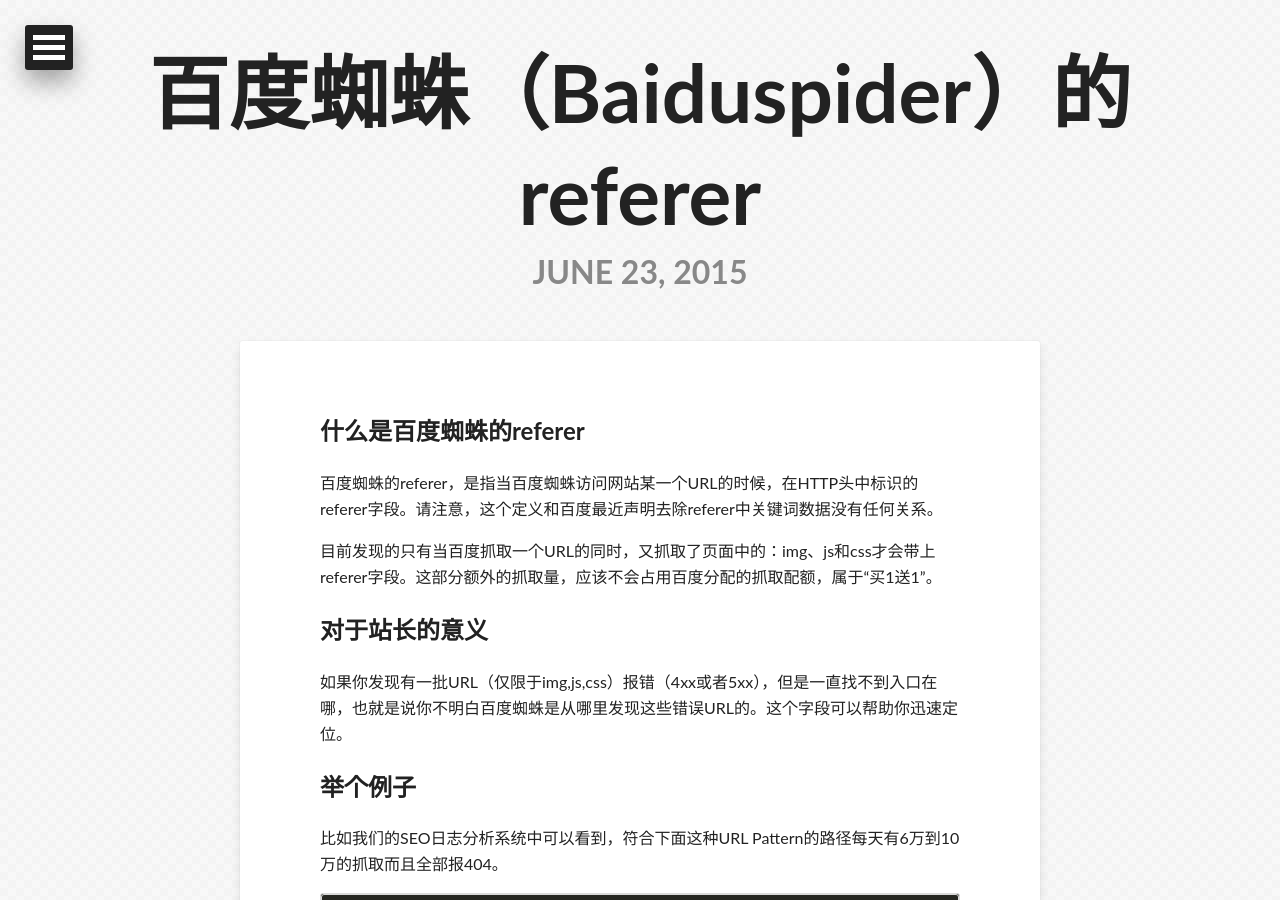
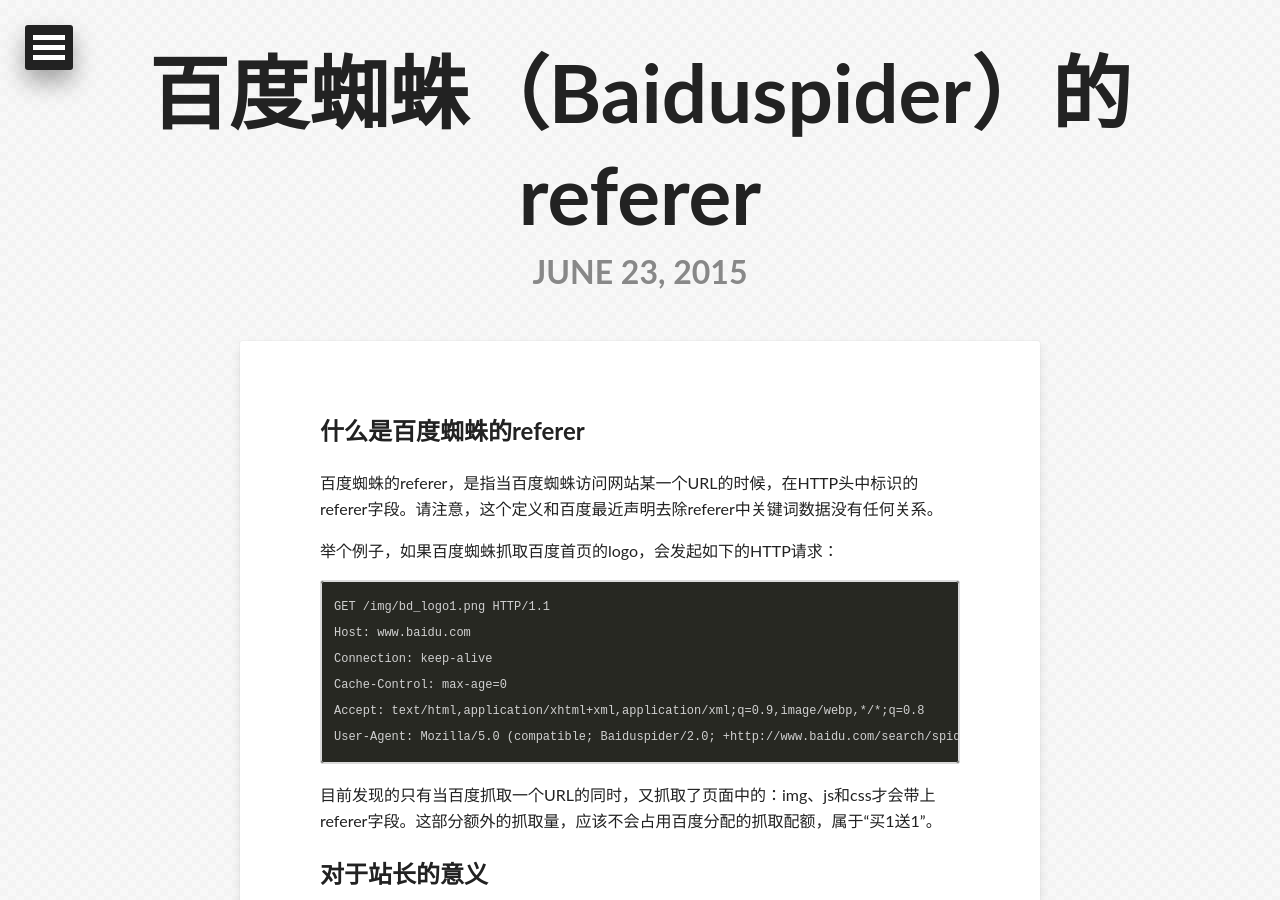
Before and after one commit to apyixiang/apyixiang.github.io, a Jekyll site: the page built from _posts/2015-06-23-baidu-spider-referrer.markdown, in a window 1280 px wide and 900 px high. Built offline with Jekyll 4.4.1, drawn with Linux system fonts in a browser that asks for light colours; some web fonts are replaced; Markdown is read by kramdown in place of the engine named in the settings; comment, search, counter and statistics services are not loaded; some of the changed text lies outside the part shown.

Commit message:
add example of baiduspider

````diff
--- a/_posts/2015-06-23-baidu-spider-referrer.markdown
+++ b/_posts/2015-06-23-baidu-spider-referrer.markdown
@@ -12,6 +12,17 @@
 ------------------
 
 百度蜘蛛的referer，是指当百度蜘蛛访问网站某一个URL的时候，在HTTP头中标识的referer字段。请注意，这个定义和百度最近声明去除referer中关键词数据没有任何关系。
+
+举个例子，如果百度蜘蛛抓取百度首页的logo，会发起如下的HTTP请求：
+
+```
+GET /img/bd_logo1.png HTTP/1.1
+Host: www.baidu.com
+Connection: keep-alive
+Cache-Control: max-age=0
+Accept: text/html,application/xhtml+xml,application/xml;q=0.9,image/webp,*/*;q=0.8
+User-Agent: Mozilla/5.0 (compatible; Baiduspider/2.0; +http://www.baidu.com/search/spider.html
+```
 
 目前发现的只有当百度抓取一个URL的同时，又抓取了页面中的：img、js和css才会带上referer字段。这部分额外的抓取量，应该不会占用百度分配的抓取配额，属于“买1送1”。
 
@@ -49,7 +60,6 @@
 ```
 
 
-
 Nginx请参考[nginx的log配置](http://wiki.nginx.org/NginxHttpLogModule#log_format)
 
 ```
@@ -61,6 +71,6 @@
 结束语
 -----------
 
-* 很多SEO问题并不是立即致命的，所以没有及时解决，流量就像蚂蚁啃大象一样一点一点啃掉了。
+* 很多SEO问题并不是立即致命的，所以没有及时解决。流量就像蚂蚁啃大象一样一点一点啃掉了。
 * 系统性的知识积累还是会在关键时刻发挥作用的。
 * 感谢飞鹰对本文的修正。
````
